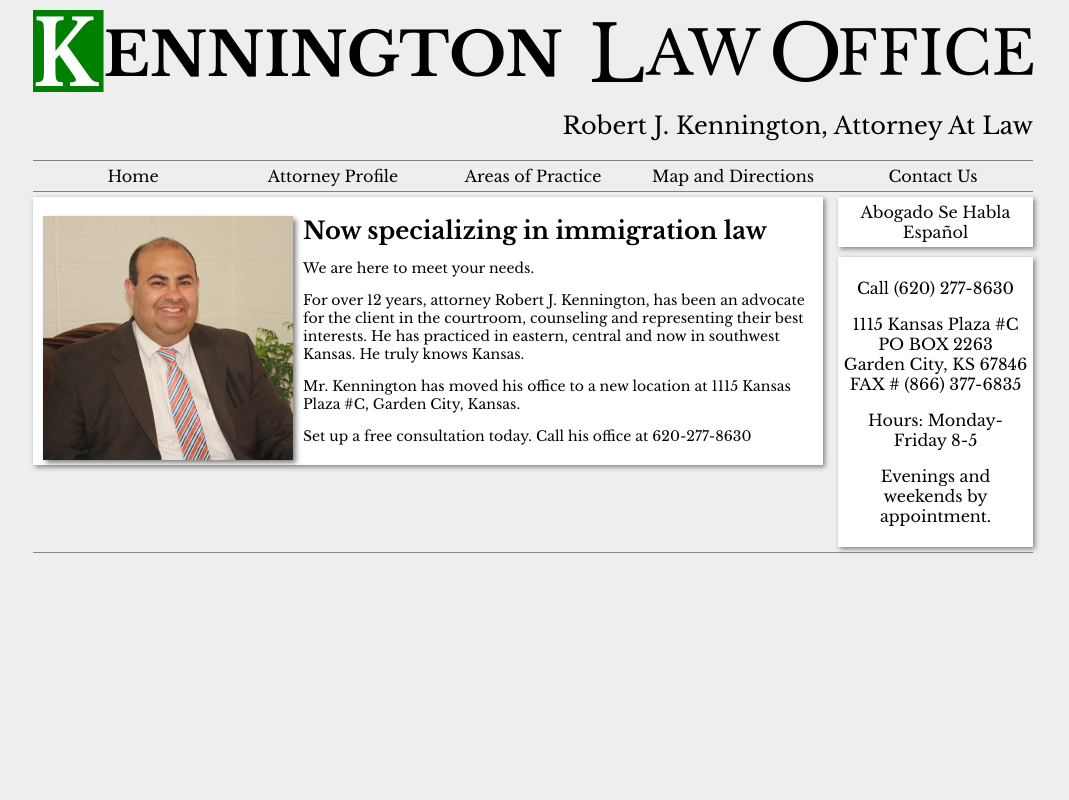
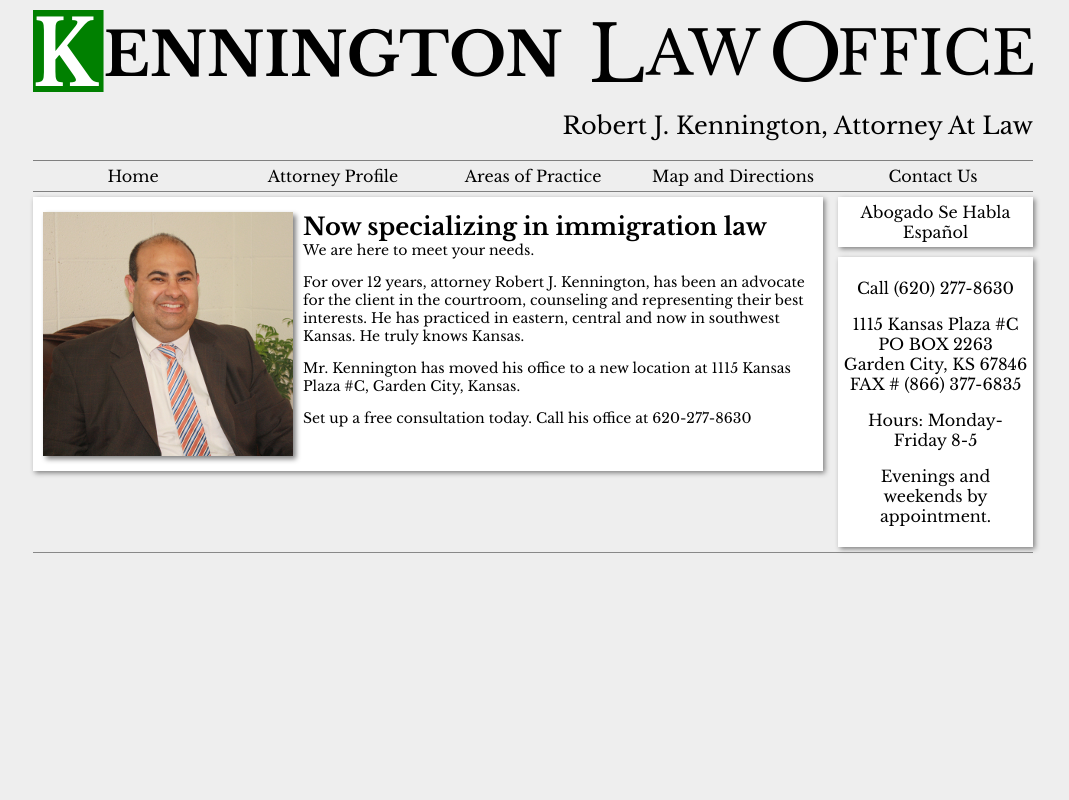
Before and after one commit to owenleonard/rkenningtonlaw, a Django app: template templates/kenningtonlaw/index.html in a window 1280 px wide. Shown: the whole page, without its empty margins (107-1176 px from the left). Run offline with Django 3.2, Linux system fonts and the light colour scheme; the template is opened without the code that fills it, so the values that code supplies are empty; some web fonts are replaced.

Commit message:
fix layout and optimize image

```diff
--- a/static/css/main.css
+++ b/static/css/main.css
@@ -1,3 +1,11 @@
+*,
+*:before,
+*:after {
+  -moz-box-sizing: border-box;
+  -webkit-box-sizing: border-box;
+  box-sizing: border-box;
+ }
+
 html {
 	min-height: 100%;
 	background-color: #eee;
@@ -7,7 +15,6 @@ html {
 body {
 	margin: 0;
 	padding: 0;
-	box-sizing: border-box;
 }
 
 a:link {
@@ -52,18 +59,18 @@ a[name] {
 }
 
 .section {
-	width: 770px;
+	width: 790px;
 	float: left;
 	background-color: #fff;
 	margin: 5px 0 10px;
-	padding: 5px 10px;
+	padding: 15px 10px;
 	font-size: 14px;
 	box-shadow: 2px 2px 5px gray;
 }
 
 .aside {
 	box-shadow: 2px 2px 5px gray;
-	width: 185px;
+	width: 195px;
 	float: right;
 	text-align: center;
 	background-color: #fff;
@@ -96,7 +103,7 @@ a[name] {
 	padding-top: 5px;
 	text-align: center;
 	color: #000;
-	height: 25px;
+	height: 32px;
 	border-top: 1px solid gray;
 	border-bottom: 1px solid gray;
 }
@@ -145,9 +152,15 @@ a[name] {
 	font-size: 16px;
 }
 
+.article > p:first-of-type{
+	margin-top: 0;
+}
+
+.article > p:last-of-type{
+	margin-bottom: 0;
+}
+
 .article-title {
 	font-size: 24px;
 	font-weight: bold;
-	display: block;
-	margin: 14px 0;
 }
```
Also changed, not shown: static/images/RobertChair.png.
